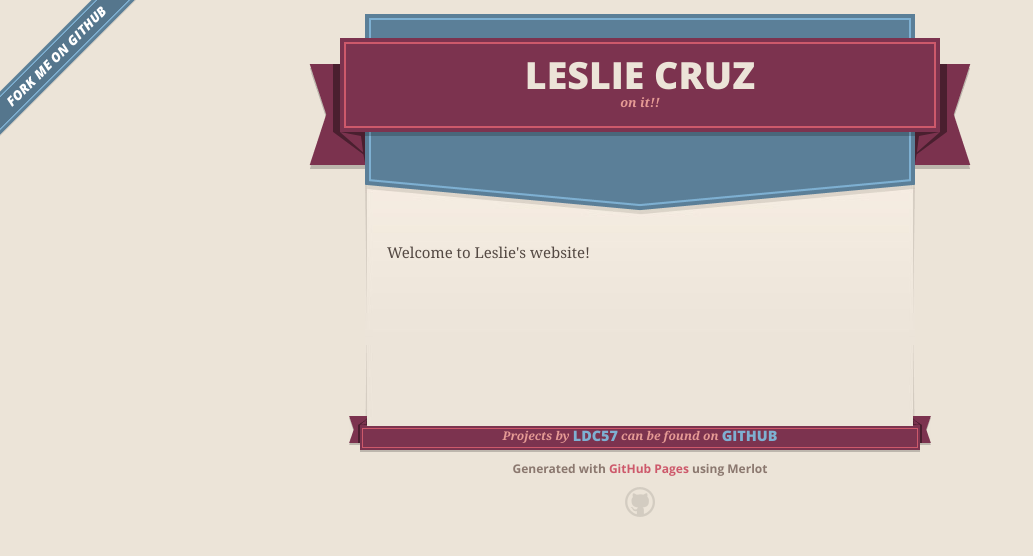
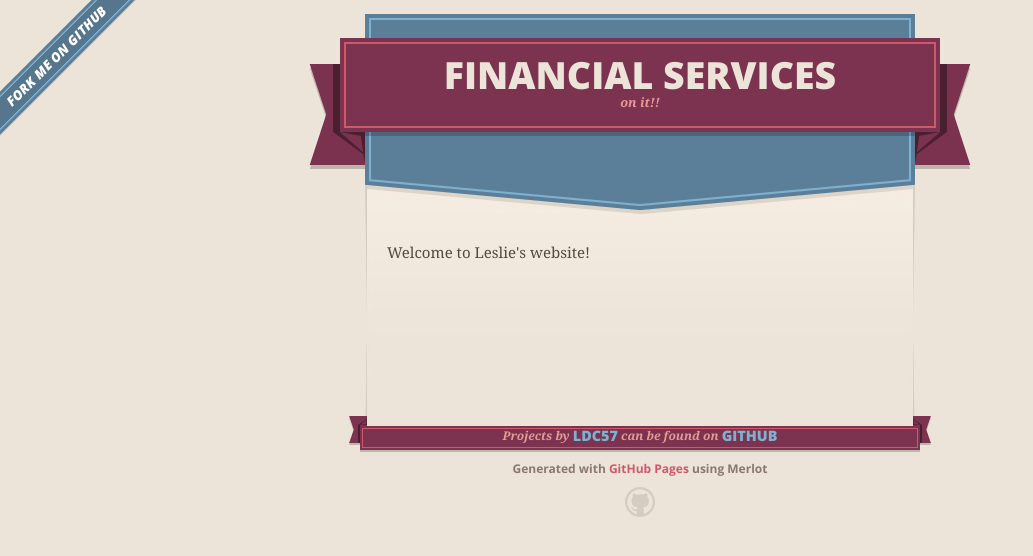
Before and after one commit to ldc57/ldc57.github.io, a plain HTML site: page index.html in a window 1280 px wide. Shown: the whole page, without its empty margins (0-1033 px from the left). Drawn offline with nearby package versions, Linux system fonts and the light colour scheme.

Commit message:
Update index.html

```diff
--- a/index.html
+++ b/index.html
@@ -27,7 +27,7 @@
       <header>
         <span class="ribbon-outer">
           <span class="ribbon-inner">
-            <h1>Leslie Cruz</h1>
+            <h1>Financial Services</h1>
             <h2>on it!!</h2>
           </span>
           <span class="left-tail"></span>
```
